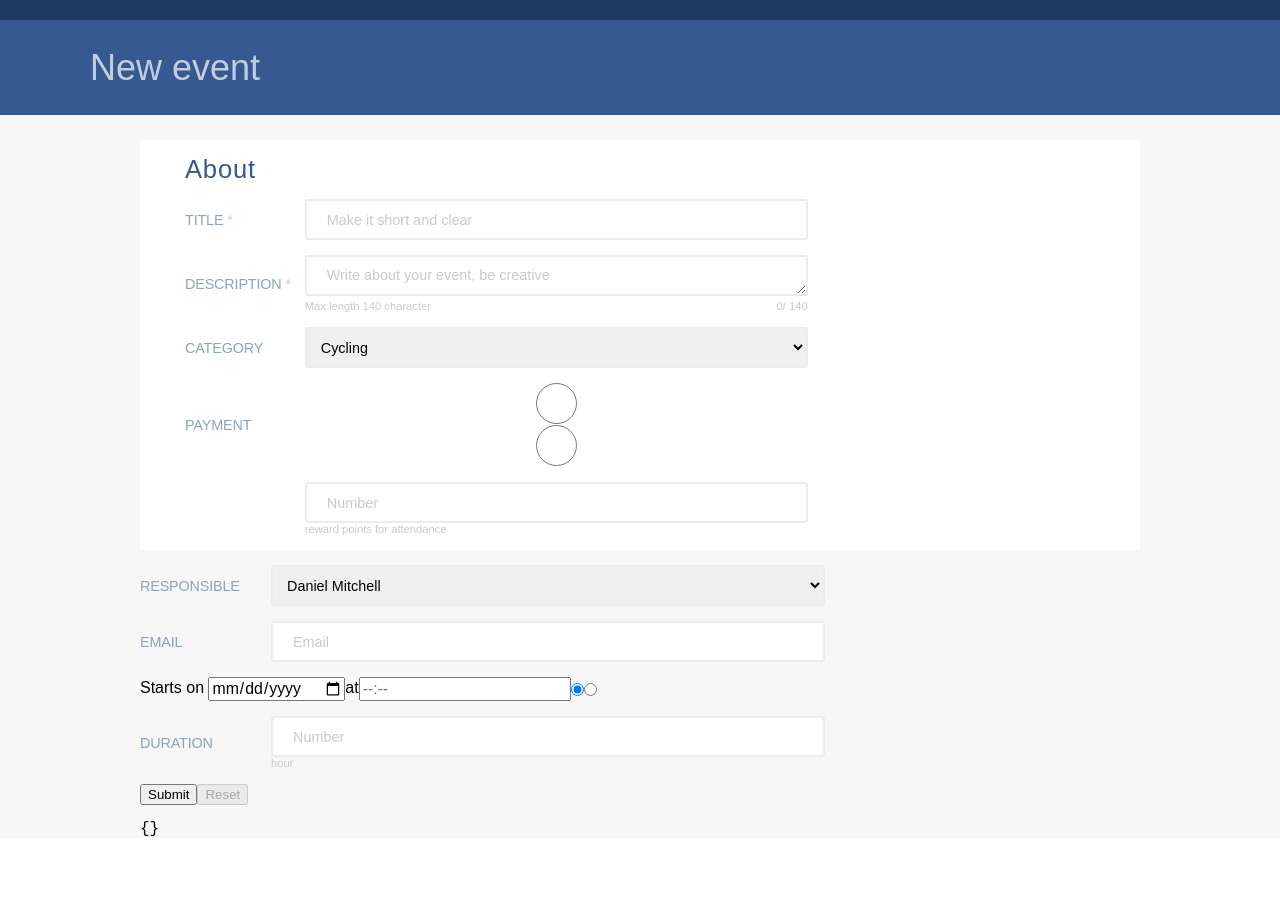
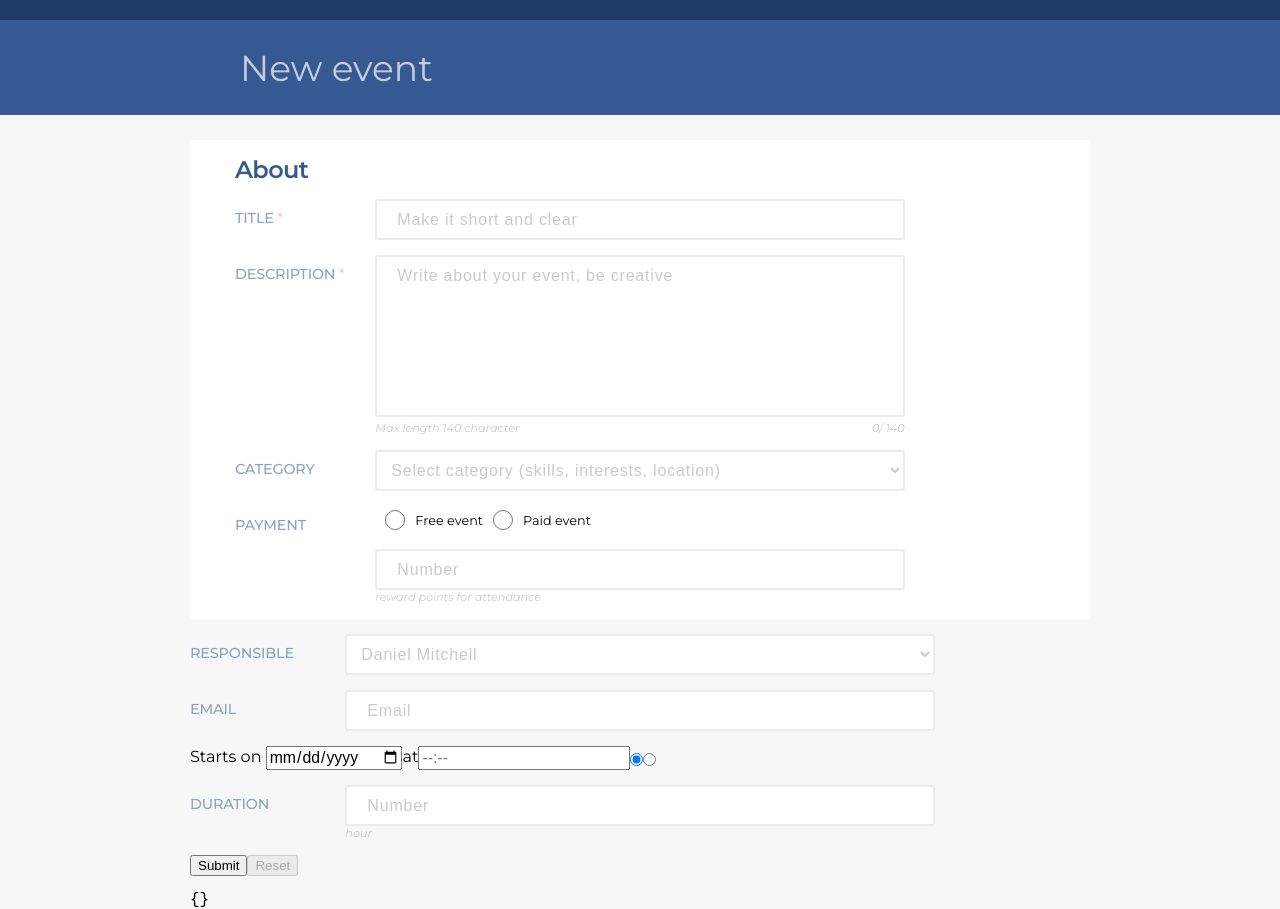
Before and after one commit to morawskiOZ/Monterail_Task, a React (Create React App) app: page / in a window 1280 px wide. Before the commit the page ends 838 px from the top, so only its background shows below. Built offline with nearby package versions, Linux system fonts and the light colour scheme.

Commit message:
work on radio inputs style

```diff
--- a/src/components/App/App.scss
+++ b/src/components/App/App.scss
@@ -7,6 +7,5 @@
 
 .App {
   box-sizing: border-box;
-  font-family: Arial, Helvetica, sans-serif;
   background-color: $main_background_color;
 }
--- a/src/components/Header/Header.scss
+++ b/src/components/Header/Header.scss
@@ -15,7 +15,7 @@ $header_height: 20px;
     height: calc(100% - #{$header_height});
     color: $white_opacity;
     display: grid;
-    grid-template-columns: 1fr minmax(auto, 1100px) 1fr;
+    grid-template-columns: 1fr minmax(auto, 800px) 1fr;
     &--text {
       grid-column: 2;
       align-self: center;
--- a/src/components/MainForm/FormBlock/FormBlock.scss
+++ b/src/components/MainForm/FormBlock/FormBlock.scss
@@ -7,8 +7,9 @@
   grid-gap: 15px;
   &-title {
     color: $main_blue;
-    font-size: 1.6rem;
-    letter-spacing: 0.05rem;
+    font-size: 1.5rem;
+    letter-spacing: -0.04rem;
+    font-weight: 600;
   }
   &-line {
 
--- a/src/components/MainForm/FormInput/FormInput.scss
+++ b/src/components/MainForm/FormInput/FormInput.scss
@@ -2,7 +2,7 @@
 
 .FormInput {
   display: grid;
-  grid-template-columns: 2fr 9fr 5fr;
+  grid-template-columns: 2fr 8fr 2fr;
   grid-gap: 8px;
   &--required {
     color: $required_color;
@@ -10,23 +10,25 @@
   &-label {
     text-transform: uppercase;
     display: grid;
-    align-content: center;
     font-size: 0.9rem;
     color: $weak_blue;
     grid-auto-flow: column;
     justify-content: left;
-    font-weight:500;
+    font-weight: 500;
     letter-spacing: -0.01rem;
-
-
+    padding: 10px 0 0 0;
   }
-  &--firstRow {
+  // TODO: remobe if not needed in future( also usage)
+  &--column {
+  }
+  &--firstColumn {
     grid-column: 1;
   }
-  &--secondRow {
+  &--secondColumn {
+    align-self: center;
     grid-column: 2;
   }
-  &--thirdRow {
+  &--thirdColumn {
     grid-column: 3;
   }
   &-descriptionRow {
@@ -35,6 +37,7 @@
     justify-content: space-between;
     color: $placeholder_color;
     font-size: 0.7rem;
+    font-style: italic;
   }
   &-input {
     height: 41px;
@@ -42,10 +45,53 @@
     border: 2px solid $main_border_color;
     border-radius: 3px;
     padding: 5px 10px 5px 10px;
-    font-size: 0.9rem;
+    font-size: 1rem;
+    letter-spacing: 0.05rem;
+    &:focus {
+      outline: none;
+      border: 1px solid $main_blue;
+    }
     &::placeholder {
       color: $placeholder_color;
       padding: 5px 10px 5px 10px;
     }
+    &--textarea {
+      resize: none;
+      height: 162px;
+    }
+    &--select {
+      &:-moz-focusring {
+        color: placeholder_color;
+        text-shadow: none;
+        outline: none;
+    }
+      color: black;
+      background-color: #fff;
+      & option {
+        color: black;
+        background-color: $main_border_color;
+      }
+      & option[value=""][disabled] > * {
+        display: none;
+        color: $placeholder_color;
+      }
+    }
+    &--placeholder {
+      color: $placeholder_color;
+    }
+    &--radio {
+      height: 20px;
+      width: 40px;
+    }
+  }
+  &--multiElementRow {
+    display: grid;
+    grid-auto-flow: column;
+    grid-auto-columns: max-content;
+  }
+  &--description{
+    font-size: 0.8rem;
+    align-items: center;
+    display: grid;
   }
 }
--- a/src/components/MainForm/FormInput/FormInput.tsx
+++ b/src/components/MainForm/FormInput/FormInput.tsx
@@ -20,7 +20,8 @@ const FormInput = ({ ...props }: FormInputProps) => {
     options,
     elements,
     condition,
-    required
+    required,
+    multiElement
   } = props
   if (condition && !values[condition]) {
     return null
@@ -33,13 +34,23 @@ const FormInput = ({ ...props }: FormInputProps) => {
         type={type}
       >
         {({ input, meta }) => {
-          const inputToRender = assignElement(props, input)
+          const inputToRender = assignElement(props, input, values)
 
           return (
             <div className="FormInput">
-              <label className="FormInput--firstRow FormInput-label">{label}{required ? <span className="FormInput--required" >&nbsp;*</ span> : ""}</label>
-              <div className="FormInput--secondRow">
-                {inputToRender}
+              <label className="FormInput--column FormInput--firstColumn FormInput-label">
+                {label}
+                {required && (
+                  <span className="FormInput--required">&nbsp;*</span>
+                )}
+              </label>
+              <div className="FormInput--column FormInput--secondColumn">
+                <div
+                  className={multiElement ? "FormInput--multiElementRow" : ""}
+                >
+                  {inputToRender}
+                </div>
+
                 {description && inputToRender && (
                   <div className="FormInput-descriptionRow">
                     <span> {description} </span>
@@ -51,7 +62,7 @@ const FormInput = ({ ...props }: FormInputProps) => {
                   </div>
                 )}
               </div>
-              <div className="FormInput--thirdRow">
+              <div className=" FormInput--column FormInput--thirdColumn">
                 {meta.error && meta.touched && <span>{meta.error}</span>}
               </div>
             </div>
--- a/src/components/MainForm/MainForm.scss
+++ b/src/components/MainForm/MainForm.scss
@@ -1,7 +1,6 @@
 .MainForm {
   margin: 0 auto;
-  max-width: 1000px;
-  // background-color: #F7F7F7;
+  max-width: 900px;
   &-form {
     display: grid;
     grid-gap: 15px;
--- a/src/components/MainForm/MainForm.tsx
+++ b/src/components/MainForm/MainForm.tsx
@@ -40,6 +40,7 @@ const MainForm = () => {
                   condition={input.condition}
                   values={values}
                   required={input.required}
+                  multiElement={input.multiElement}
                 />
               ))}
             </FormBlock>
--- a/src/data/FormSchema/inputsSchema.json
+++ b/src/data/FormSchema/inputsSchema.json
@@ -19,7 +19,7 @@
     {
       "label": "category",
       "name": "category_id",
-      "placeholder": "Select category (skills, interests, location",
+      "placeholder": "Select category (skills, interests, location)",
       "options": [
         {
           "id": 0,
@@ -60,6 +60,10 @@
         {
           "id": 9,
           "name": "Dance"
+        },
+        {
+          "id": 10,
+          "name": "Other"
         }
       ]
     },
@@ -67,17 +71,18 @@
       "label": "payment",
       "name": "paid_event",
       "type": "radio",
+      "multiElement": true,
       "elements": [
         {
           "type": "radio",
           "name": "paid_event",
-          "label": "Free event",
+          "information": "Free event",
           "value": false
         },
         {
           "type": "radio",
           "name": "paid_event",
-          "label": "Paid event",
+          "information": "Paid event",
           "value": true
         }
       ]
--- a/src/helpers/components/MainForm/assignClassName.ts
+++ b/src/helpers/components/MainForm/assignClassName.ts
@@ -1,6 +1,6 @@
 import { InputNames } from "ts/FormInput/FormInput_enum"
 
-export const assignClassName = (name: InputNames): string => {
+export const assignClassName = (name: InputNames, values?: any): string => {
   const defaultClassName = "FormInput-input"
   const classNames: string[] = [defaultClassName]
   switch (name) {
@@ -10,6 +10,10 @@ export const assignClassName = (name: InputNames): string => {
     case InputNames.CATEGORY_ID:
     case InputNames.COORDINATOR_ID:
       classNames.push(defaultClassName + "--select")
+
+      if (values && !values[name]) {
+        classNames.push(defaultClassName + "--placeholder")
+      }
       break
     case InputNames.PAID_EVENT:
       classNames.push(defaultClassName + "--radio")
--- a/src/helpers/components/MainForm/assignElement.tsx
+++ b/src/helpers/components/MainForm/assignElement.tsx
@@ -3,26 +3,30 @@ import { InputNames } from "ts/FormInput/FormInput_enum";
 import { SelectOption } from "ts/FormInput/FormInputs_interface";
 import { assignClassName } from "./assignClassName";
 
-export const assignElement = (props, input) => {
+export const assignElement = (props, input, values?) => {
   const {
     name,
     label,
     type,
     placeholder,
-    values,
     description,
     counter,
     maxLength,
     options,
     elements,
-    condition
+    condition,
+    multiElement
   } = props
+  const className = assignClassName(name, values)
   switch (name) {
+    // TODO: Assign element by their type not name to make it more re-usable and generic
     case InputNames.DESCRIPTION:
-      return <textarea {...input} placeholder={placeholder} className={assignClassName(name)}/>
+      // TODO: understand why function assignClassName in className had undefined for values
+      return <textarea {...input} placeholder={placeholder} className={className}/>
     case InputNames.CATEGORY_ID:
       return (
-        <select {...input} placeholder={placeholder} className={assignClassName(name)}>
+        <select {...input} placeholder={placeholder} className={className} value={values[name] || ""}>
+          {placeholder && <option value="" hidden>{placeholder}</option>}
           {options.map((option: SelectOption) => {
             return (
               <option value={option.id} key={option.id} id={`${option.id}`}>
@@ -34,7 +38,7 @@ export const assignElement = (props, input) => {
       )
     case InputNames.COORDINATOR_ID:
       return (
-        <select {...input} className={assignClassName(name)}>
+        <select {...input} className={className}>
           {options.map((option: SelectOption) => {
             return (
               <option value={option.id} key={option.id} id={`${option.id}`}>
@@ -46,17 +50,18 @@ export const assignElement = (props, input) => {
       )
     case InputNames.PAID_EVENT:
       return elements.map(element => {
-        return (
-          <input
+        return (<>
+              <input
             {...input}
             type={element.type}
             name={element.name}
-            label={element.label}
             value={element.value}
             key={element.label}
-            checked={element.value === values.paid_event}
-            className={assignClassName(name)}
+            checked={element.value === values[name]}
+            className={className}
           />
+          {element.information && <span className="FormInput--description"> {element.information}</span>}
+        </>
         )
       })
     case InputNames.DURATION:
@@ -68,15 +73,15 @@ export const assignElement = (props, input) => {
           label={label}
           value={input.value ? input.value / 60 : input.value}
           placeholder={placeholder}
-          className={assignClassName(name)}
+          className={className}
         />
       )
     case InputNames.EVENT_FEE:
       if (values[condition]) {
-        return <input {...input} type={type} placeholder={placeholder} className={assignClassName(name)}/>
+        return <input {...input} type={type} placeholder={placeholder} className={className}/>
       }
       return
     default:
-      return <input {...input} type={type} placeholder={placeholder} className={assignClassName(name)}/>
+      return <input {...input} type={type} placeholder={placeholder} className={className}/>
   }
 }
--- a/src/style/_fonts.scss
+++ b/src/style/_fonts.scss
@@ -1,6 +1,6 @@
-@import url('https://fonts.googleapis.com/css?family=Roboto:400,500,700,900&display=swap&subset=cyrillic-ext');
-
+// @import url('https://fonts.googleapis.com/css?family=Roboto:400,500,700,900&display=swap&subset=cyrillic-ext');
+@import url('https://fonts.googleapis.com/css?family=Montserrat:400,400i,500,600,700&display=swap');
 body {
-  font-family: 'Roboto', sans-serif;
-
+  // font-family: 'Roboto', sans-serif;
+  font-family: 'Montserrat', sans-serif;
 }
--- a/src/ts/FormInput/FormInputs_interface.ts
+++ b/src/ts/FormInput/FormInputs_interface.ts
@@ -19,4 +19,5 @@ export interface FormInputProps {
   elements?: any
   condition?: any
   required?: boolean
+  multiElement?: boolean
 }
```
